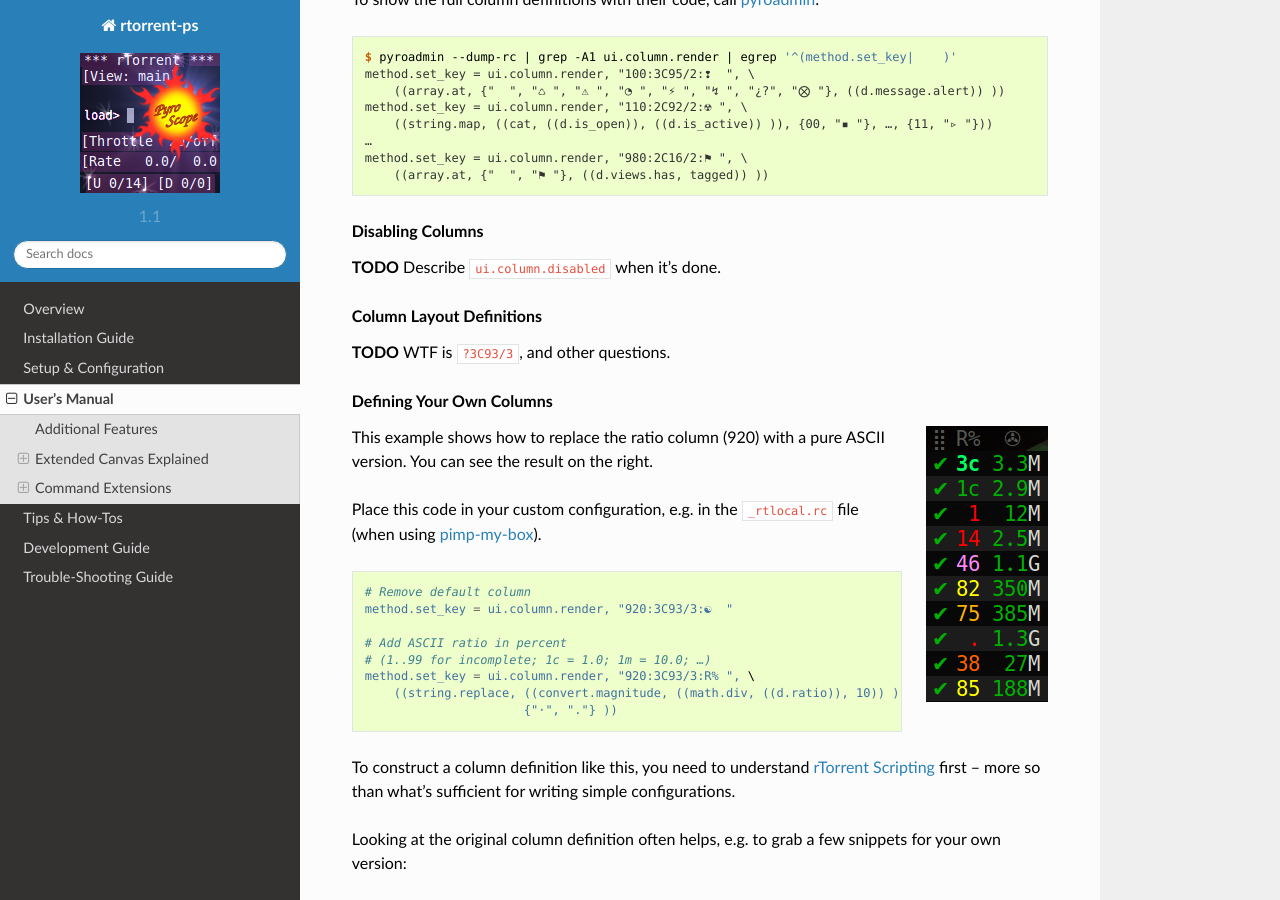
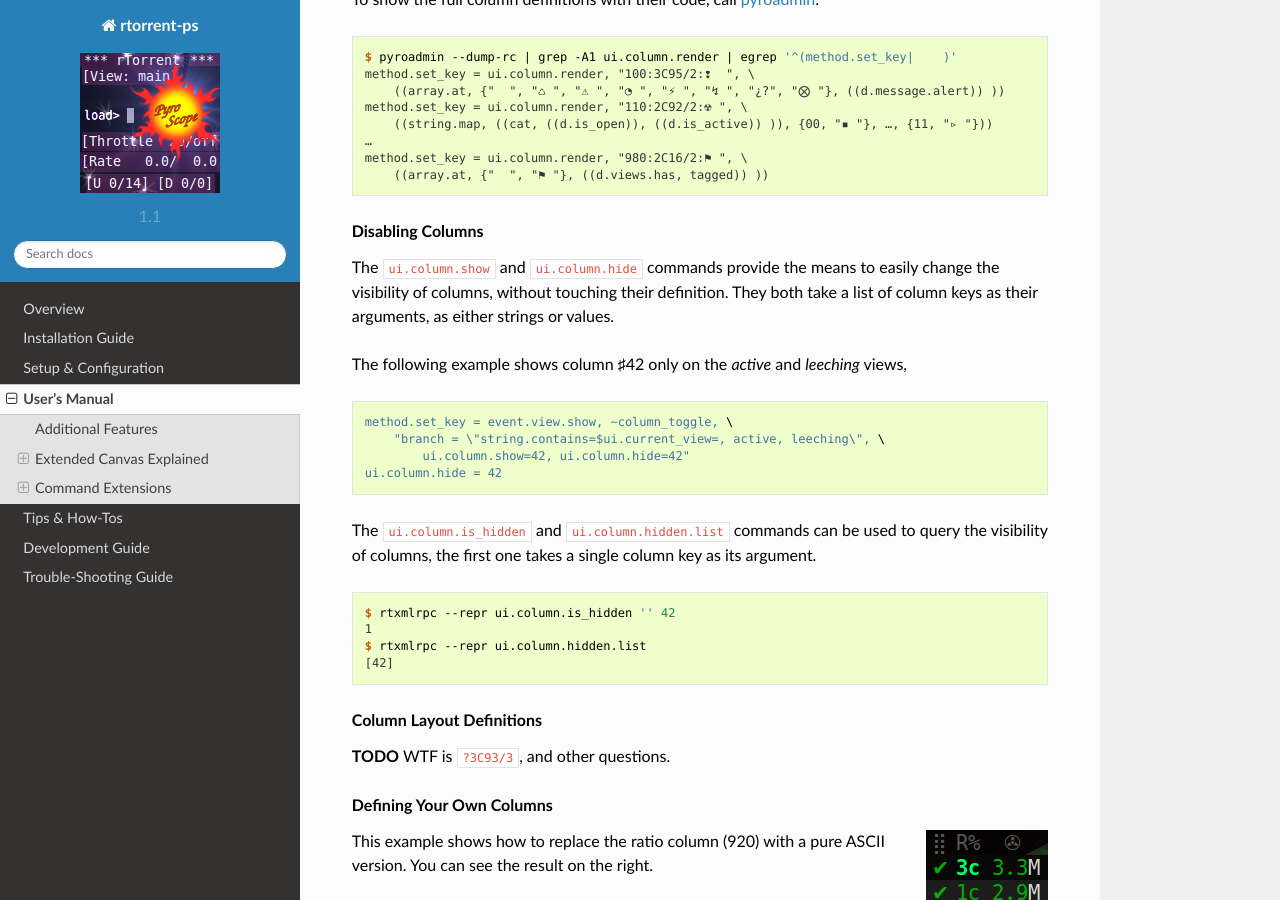
Before and after one commit to pyroscope/rtorrent-ps, a Sphinx documentation site: the page built from docs/manual.rst, in a window 1280 px wide and 900 px high, scrolled down 4642 px. Built offline with Sphinx 7.4.7 and the Read the Docs theme 2.0.0, drawn with Linux system fonts in a browser that asks for light colours.

Commit message:
docs: Disabling Columns

```diff
--- a/docs/manual.rst
+++ b/docs/manual.rst
@@ -235,7 +235,28 @@
 
 .. rubric:: Disabling Columns
 
-**TODO** Describe ``ui.column.disabled`` when it's done.
+The ``ui.column.show`` and ``ui.column.hide`` commands provide the means to
+easily change the visibility of columns, without touching their definition.
+They both take a list of column keys as their arguments, as either strings or values.
+
+The following example shows column ♯42 only on the *active* and *leeching* views,
+
+.. code-block:: ini
+
+    method.set_key = event.view.show, ~column_toggle, \
+        "branch = \"string.contains=$ui.current_view=, active, leeching\", \
+            ui.column.show=42, ui.column.hide=42"
+    ui.column.hide = 42
+
+The ``ui.column.is_hidden`` and ``ui.column.hidden.list`` commands can be used to query the visibility of columns,
+the first one takes a single column key as its argument.
+
+.. code-block:: console
+
+    $ rtxmlrpc --repr ui.column.is_hidden '' 42
+    1
+    $ rtxmlrpc --repr ui.column.hidden.list
+    [42]
 
 
 .. rubric:: Column Layout Definitions
```
